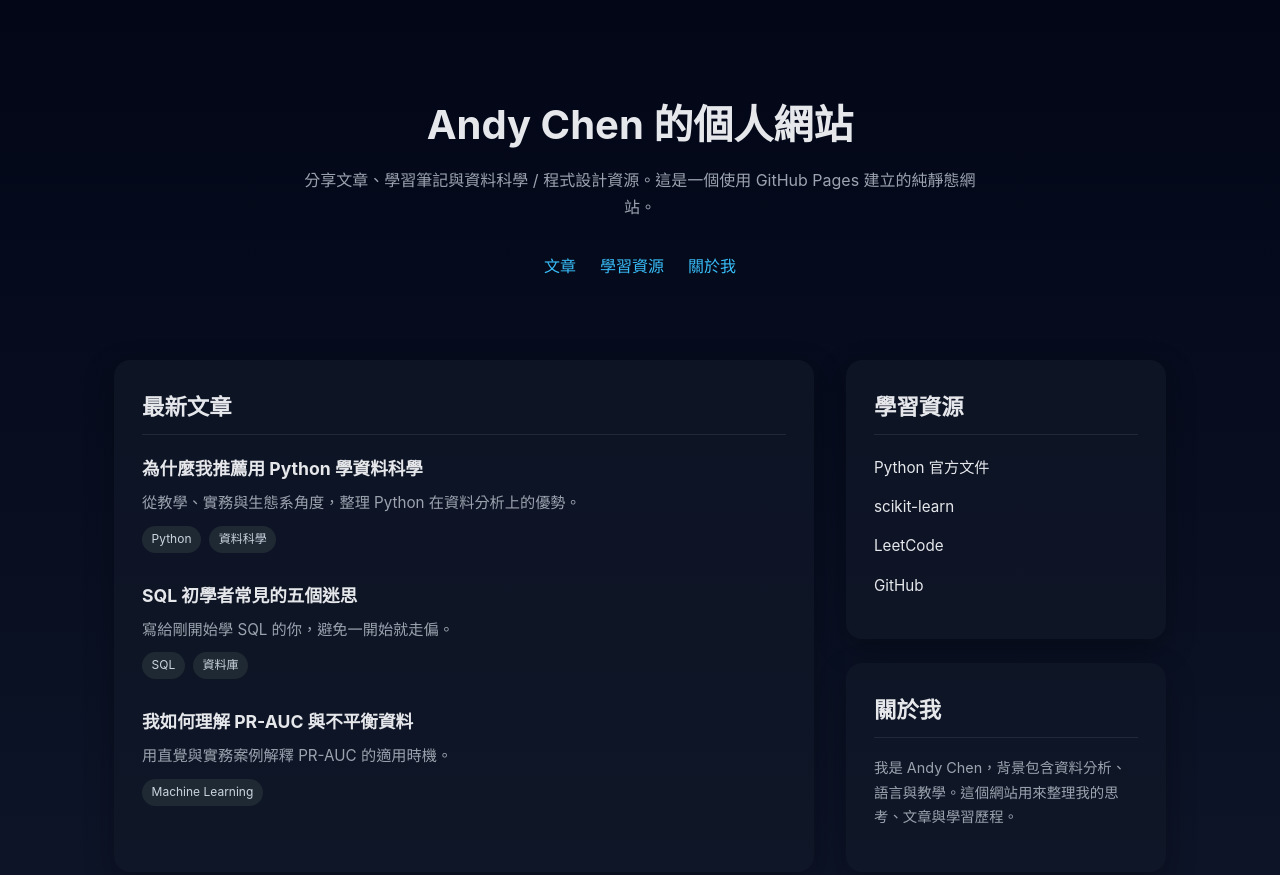
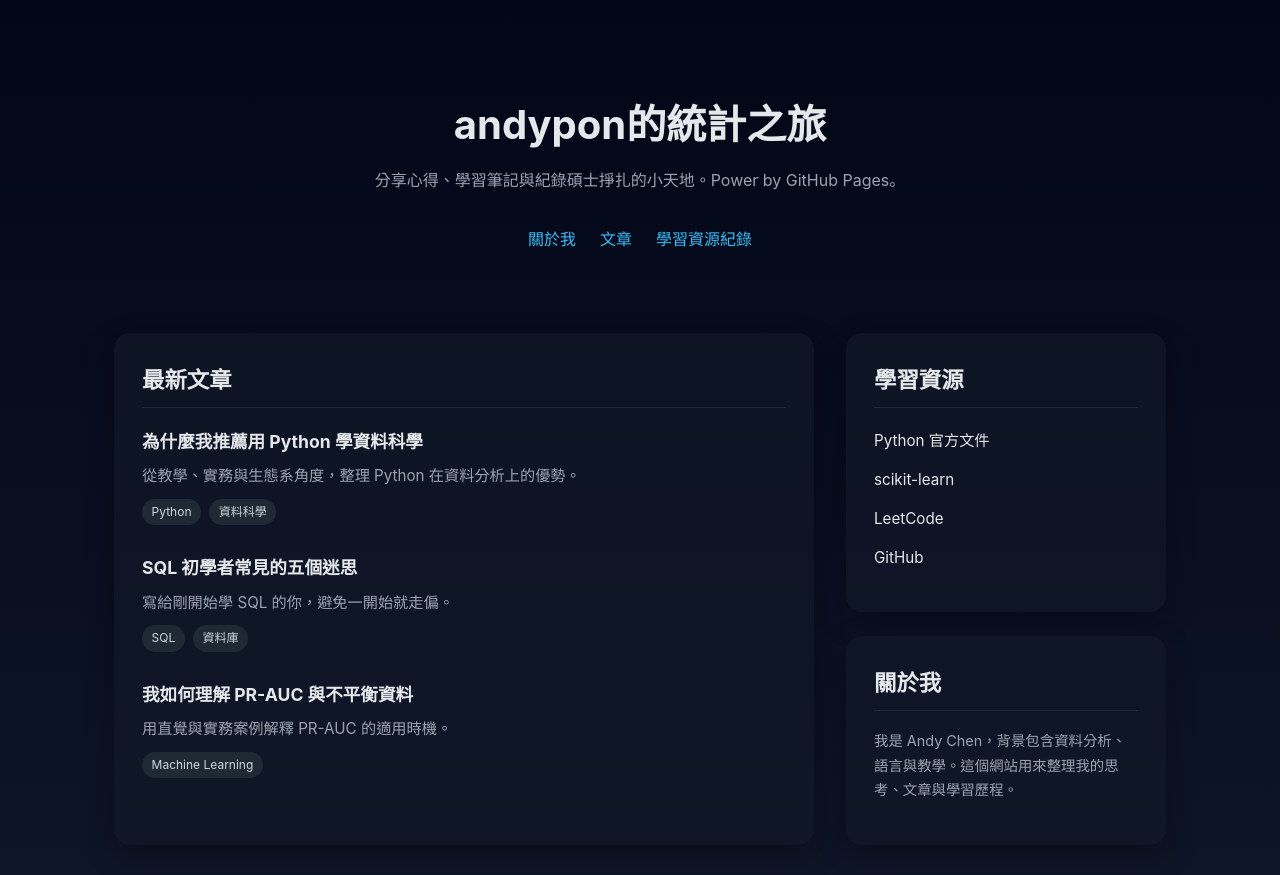
Before and after one commit to andyponn/andyponn.github.io, a plain HTML site: page index.html in a window 1280 px wide. Shown: the top 875 px of the page. Drawn offline with Linux system fonts and the light colour scheme.

Commit message:
update webpage

```diff
--- a/index.html
+++ b/index.html
@@ -3,8 +3,8 @@
 <head>
   <meta charset="UTF-8" />
   <meta name="viewport" content="width=device-width, initial-scale=1.0" />
-  <title>我的個人網站 | Andy Chen</title>
-  <meta name="description" content="個人文章、學習資源與標籤索引網站" />
+  <title>andypon的統計之旅 | Andy Chen</title>
+  <meta name="description" content="andypon的個人網站、學習資源圖書館還有一些小心得" />
   <style>
     :root {
       --bg: #0f172a;
@@ -148,12 +148,12 @@
 <body>
 
 <header>
-  <h1>Andy Chen 的個人網站</h1>
-  <p>分享文章、學習筆記與資料科學 / 程式設計資源。這是一個使用 GitHub Pages 建立的純靜態網站。</p>
+  <h1>andypon的統計之旅</h1>
+  <p>分享心得、學習筆記與紀錄碩士掙扎的小天地。Power by GitHub Pages。</p>
   <nav>
+    <a href="#about">關於我</a>
     <a href="#articles">文章</a>
-    <a href="#resources">學習資源</a>
-    <a href="#about">關於我</a>
+    <a href="#resources">學習資源紀錄</a>
   </nav>
 </header>
 
```
